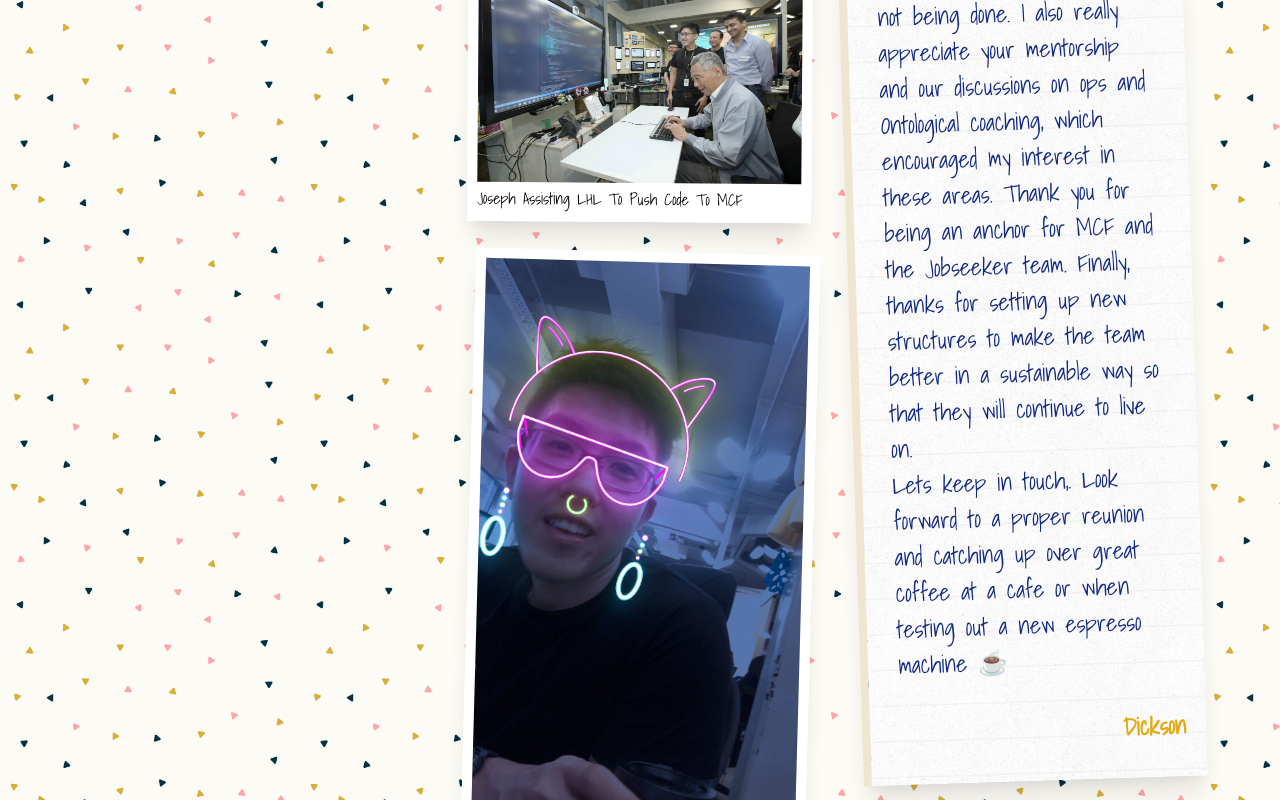
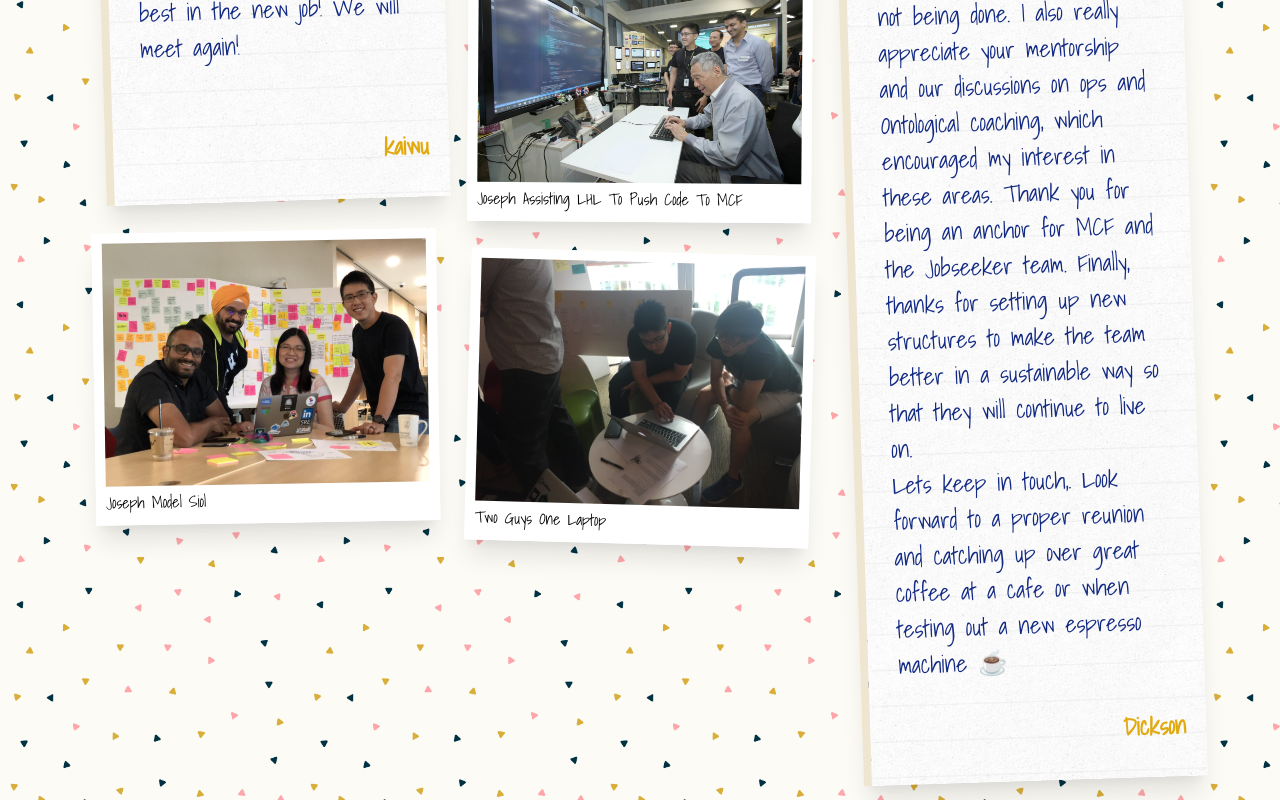
Before and after one commit to zephinzer/farewell, a React (Create React App) app: page / in a window 1280 px wide. Shown: the part 8180-8980 px from the top of the page. Built offline with nearby package versions, Linux system fonts and the light colour scheme.

Commit message:
Added my own message

```diff
--- a/src/messages/messages.js
+++ b/src/messages/messages.js
@@ -344,6 +344,12 @@ export const messages = [
     alt: "1st MCF kickoff meeting with POs",
   },
   {
+    type: "text",
+    header: "kaiwu",
+    message:
+      "Hey Joe,\nSince we met in uni until now, I have known you as one of the more capable people I have met. Like how you changed managed to change courses from science to computing, and made it work. You have created a legacy in not just MCF but in GovTech as a whole. I'm sure you will do the same in your new job.\n\nIt's a shame that I didn't manage to get to work with you longer. But still all the best in the new job! We will meet again!\n\n"
+  },
+  {
     type: "photo",
     image: laptop,
     alt: "Two guys one laptop",
```
